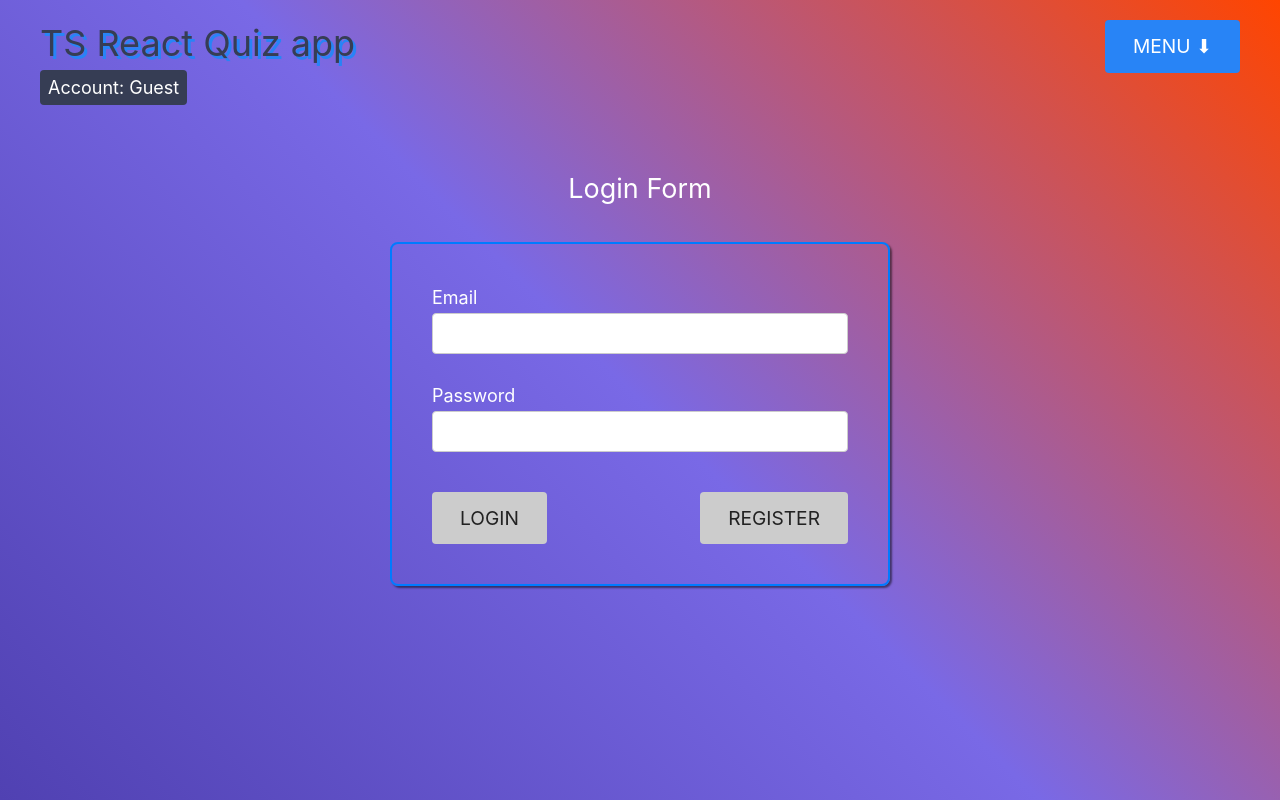
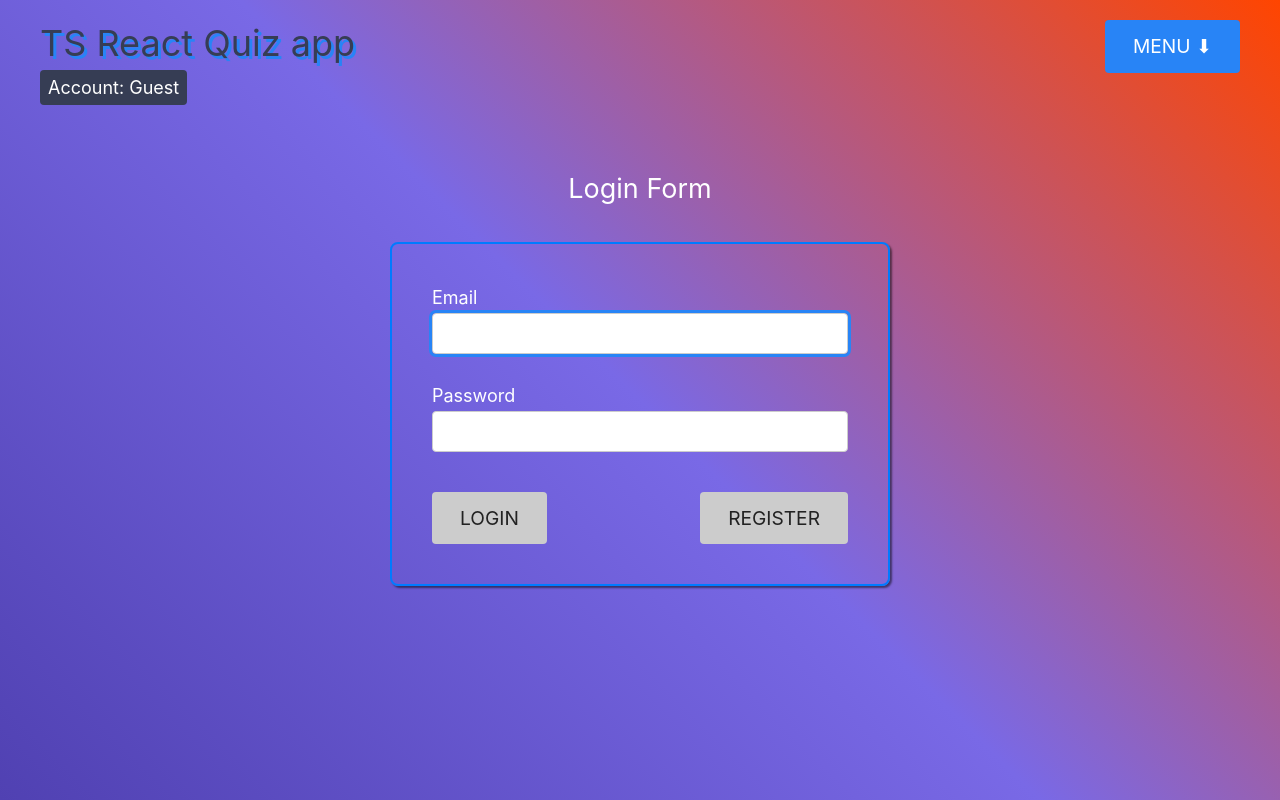
Before and after one commit to Filgeary/ts-react-quiz-app, a React (Create React App) app: page /login in a window 1280 px wide. Built offline with nearby package versions, Linux system fonts and the light colour scheme; no server answers.

Commit message:
feat: add autofocus to forms

```diff
--- a/src/components/Auth/Auth.tsx
+++ b/src/components/Auth/Auth.tsx
@@ -132,6 +132,7 @@ const Auth = (props: Props) => {
           isTouched={control.isTouched}
           shouldValidate={control.validation.isRequired}
           errorMessage={control.errorMessage}
+          isFocus={idx === 0}
         />
       )
     })
--- a/src/components/QuizCreator/QuizCreator.tsx
+++ b/src/components/QuizCreator/QuizCreator.tsx
@@ -154,6 +154,7 @@ const QuizCreator = (props: Props) => {
                 isTouched={control.isTouched}
                 shouldValidate={control.validation?.isRequired}
                 errorMessage={control.errorMessage}
+                isFocus={idx === 0}
               />
               {idx === 0 && <HorizontalSeparator />}
             </React.Fragment>
--- a/src/ui/Input/Input.tsx
+++ b/src/ui/Input/Input.tsx
@@ -1,4 +1,4 @@
-import React from 'react'
+import React, { useEffect, useRef } from 'react'
 import cls from './Input.module.css'
 
 type Props = {
@@ -10,6 +10,7 @@ type Props = {
   isTouched: boolean
   shouldValidate?: boolean
   errorMessage?: string
+  isFocus?: boolean
 }
 
 const isInvalid = ({ isValid, isTouched, shouldValidate }: Partial<Props>) => {
@@ -23,16 +24,27 @@ const Input = (props: Props) => {
     value,
     onChange,
     errorMessage = 'Enter a correct value!',
+    isFocus,
   } = props
   const classes = [cls.wrapper]
   const htmlForValue = `${type}-${Math.random().toFixed(5)}`
+  const refInput = useRef<HTMLInputElement>(null)
+  useEffect(() => {
+    if (isFocus) refInput.current?.focus()
+  }, [isFocus])
 
   if (isInvalid(props)) classes.push(cls.invalid)
 
   return (
     <div className={classes.join(' ')}>
       <label htmlFor={htmlForValue}>{label}</label>
-      <input type={type} id={htmlForValue} value={value} onChange={onChange} />
+      <input
+        type={type}
+        id={htmlForValue}
+        value={value}
+        onChange={onChange}
+        ref={refInput}
+      />
 
       {isInvalid(props) && <span>{errorMessage}</span>}
     </div>
```
